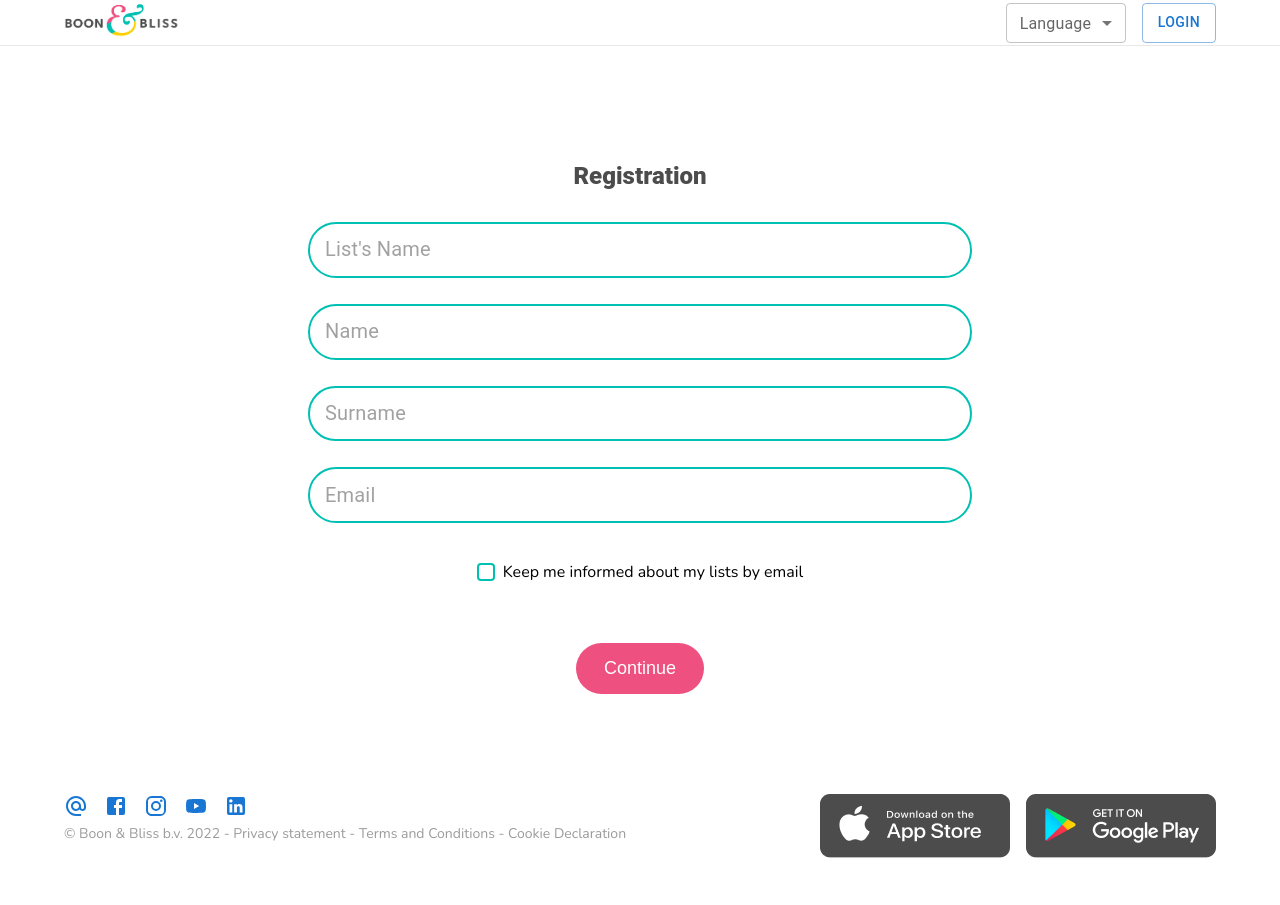
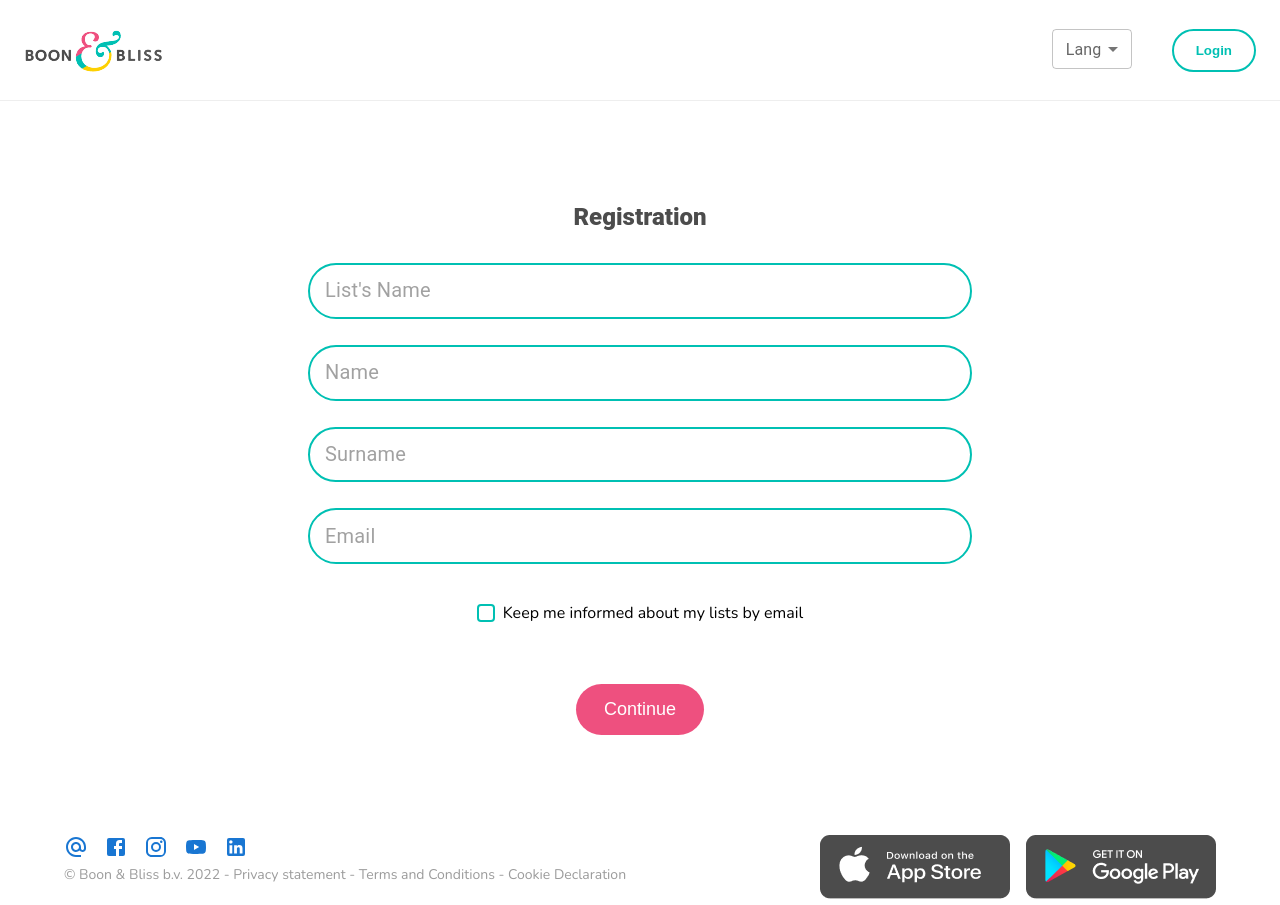
Before and after one commit to nursoftwarebd/simple-register-form-2, a React (Vite) app: page / in a window 1280 px wide. Before the commit the page ends 864 px from the top, so only its background shows below. Built offline with nearby package versions, Linux system fonts and the light colour scheme.

Commit message:
header complete

```diff
--- a/src/components/Header.jsx
+++ b/src/components/Header.jsx
@@ -1,72 +1,143 @@
-// eslint-disable-next-line no-unused-vars
-import {
-  AppBar,
-  Button,
-  Container,
-  FormControl,
-  InputLabel,
-  Link,
-  MenuItem,
-  Select,
-  Stack,
-} from "@mui/material";
+import * as React from "react";
+import AppBar from "@mui/material/AppBar";
 import Box from "@mui/material/Box";
-import { useState } from "react";
+import Toolbar from "@mui/material/Toolbar";
+import IconButton from "@mui/material/IconButton";
+import Typography from "@mui/material/Typography";
+import Menu from "@mui/material/Menu";
+import MenuIcon from "@mui/icons-material/Menu";
+import Container from "@mui/material/Container";
+import Tooltip from "@mui/material/Tooltip";
+import MenuItem from "@mui/material/MenuItem";
 import logo from "../assets/logo.png";
+import { ButtonBase } from "@mui/material";
+import InputLabel from "@mui/material/InputLabel";
+import FormControl from "@mui/material/FormControl";
+import Select from "@mui/material/Select";
 
-const Header = () => {
-  const [age, setAge] = useState("");
+const pages = ["Login"];
+
+function Header() {
+  const [anchorElNav, setAnchorElNav] = React.useState(null);
+
+  const [language, setLanguage] = React.useState("");
+
+  const handleChange = (event) => {
+    setLanguage(event.target.value);
+  };
+
+  const handleOpenNavMenu = (event) => {
+    setAnchorElNav(event.currentTarget);
+  };
+
+  const handleCloseNavMenu = () => {
+    setAnchorElNav(null);
+  };
 
   return (
+    <AppBar position="static" sx={{ backgroundColor: "#fff", boxShadow: "none", borderBottom: "1px solid #eee", padding: "18px 0" }}>
+      <Container maxWidth="xl">
+        <Toolbar disableGutters>
           <Box
+            variant="h6"
+            noWrap
+            component="a"
+            href="/"
             sx={{
-        flexGrow: 1,
-        position: "static",
-        padding: "30px 0px",
+              mr: 2,
+              display: { xs: "none", md: "flex" },
+              color: "inherit",
+              textDecoration: "none",
             }}
           >
-      <AppBar
-        color="transparent"
+            <img src={logo} alt="logo" loading="lazy" />
+          </Box>
+
+          <Box
+            variant="h5"
+            noWrap
+            component="a"
+            href="/"
             sx={{
-          width: "100%",
-          boxShadow: "none",
-          borderBottom: "1px solid #E8E8E8",
-          padding: "2px 0px",
+              mr: 2,
+              display: { xs: "flex", md: "none" },
+              flexGrow: 1,
+
+              color: "inherit",
             }}
           >
-        <Container
+            <img src={logo} alt="logo" loading="lazy" />
+          </Box>
+          <Box sx={{ flexGrow: 1, display: { xs: "none", md: "flex" } }}></Box>
+          <Box sx={{ flexGrow: 0, display: { xs: "flex", md: "none" } }}>
+            <IconButton
+              size="large"
+              aria-label="account of current user"
+              aria-controls="menu-appbar"
+              aria-haspopup="true"
+              onClick={handleOpenNavMenu}
+              color="#000"
+            >
+              <MenuIcon />
+            </IconButton>
+            <Menu
+              id="menu-appbar"
+              anchorEl={anchorElNav}
+              anchorOrigin={{
+                vertical: "bottom",
+                horizontal: "left",
+              }}
+              keepMounted
+              transformOrigin={{
+                vertical: "top",
+                horizontal: "left",
+              }}
+              open={Boolean(anchorElNav)}
+              onClose={handleCloseNavMenu}
               sx={{
-            display: "flex",
-            justifyContent: "space-between",
-            alignItems: "center",
+                display: { xs: "block", md: "none" },
               }}
             >
-          <Link href="#">
-            <img width={120} height={35} src={logo} alt="logo" />
-          </Link>
-
-          <Stack direction="row" spacing={2}>
-            <FormControl sx={{ m: 1, minWidth: 120 }} size="small">
-              <InputLabel id="demo-select-small-label">Language</InputLabel>
-              <Select
-                labelId="demo-select-small-label"
-                id="demo-select-small"
-                value={age}
-                label="Language"
-                onChange={(event) => setAge(event.target.value)}
-              >
-                <MenuItem value={"en"}>EN</MenuItem>
-                <MenuItem value={"nl"}>NL</MenuItem>
-                <MenuItem value={"bn"}>BN</MenuItem>
+              {pages.map((page) => (
+                <MenuItem key={page} onClick={handleCloseNavMenu}>
+                  <Typography textAlign="center">{page}</Typography>
+                </MenuItem>
+              ))}
+            </Menu>
+          </Box>
+          <Box sx={{ flexGrow: 0, display: { xs: "none", md: "flex" } }}>
+            <Tooltip title="Open settings">
+              <FormControl sx={{ mx: 1, minWidth: 80 }} size="small">
+                <InputLabel id="demo-select-small-label">Lang</InputLabel>
+                <Select labelId="demo-select-small-label" id="demo-select-small" value={language} label="Lang" onChange={handleChange}>
+                  <MenuItem value="">
+                    <em>None</em>
+                  </MenuItem>
+                  <MenuItem value="NL">NL</MenuItem>
+                  <MenuItem value="English">English</MenuItem>
                 </Select>
               </FormControl>
-
-            <Button variant="outlined">Login</Button>
-          </Stack>
+              <ButtonBase
+                type="submit"
+                variant="contained"
+                sx={{
+                  color: "#00c0b3",
+                  background: "#fff",
+                  marginLeft: "2rem",
+                  padding: "12px 22px",
+                  border: "2px solid #00c0b3",
+                  borderRadius: "30px",
+                  fontWeight: "bold",
+                  cursor: "pointer",
+                }}
+              >
+                Login
+              </ButtonBase>
+            </Tooltip>
+          </Box>
+        </Toolbar>
       </Container>
     </AppBar>
-    </Box>
   );
-};
-
+}
 export default Header;
```
Lines whose indentation alone changed are shown as unchanged.
